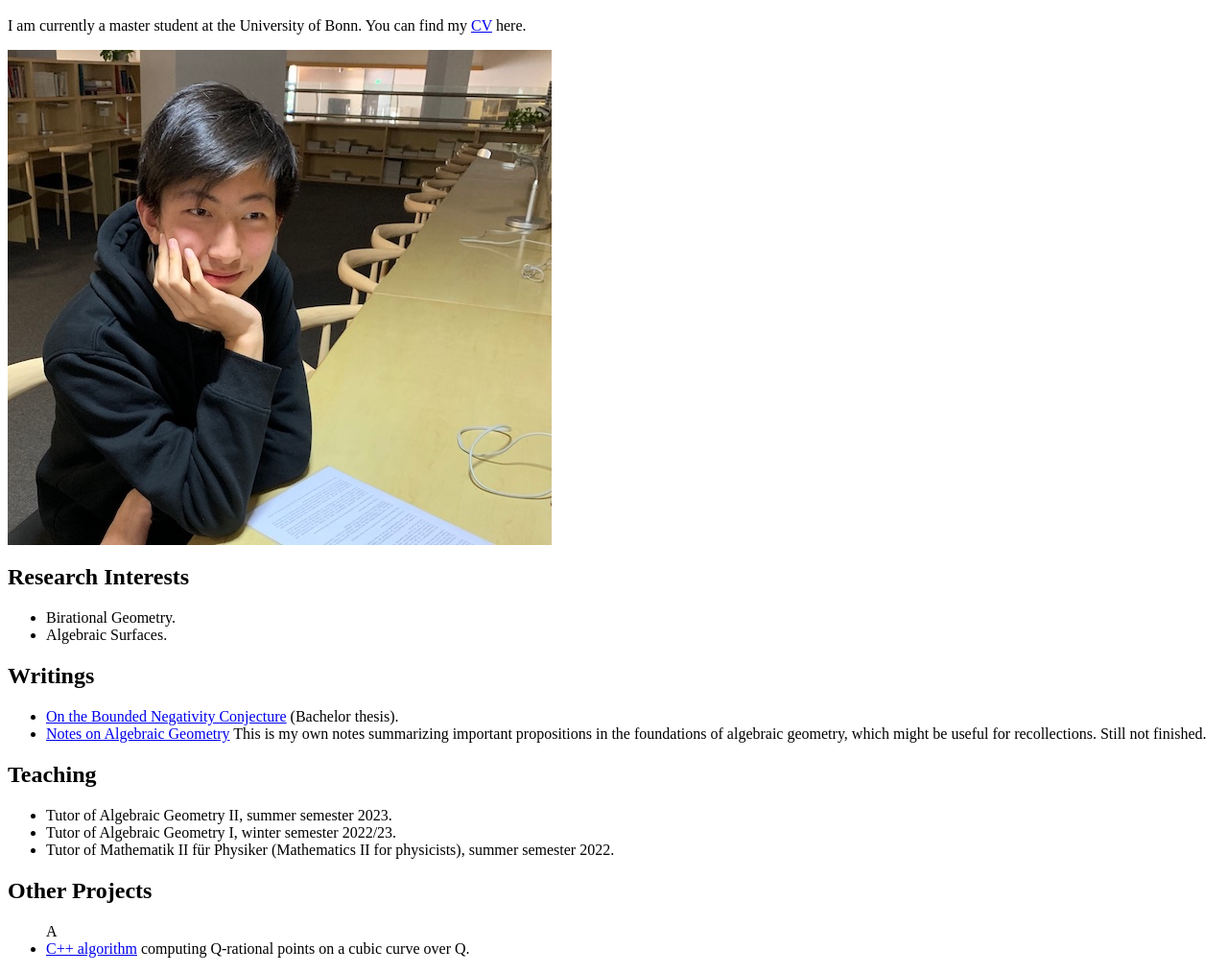
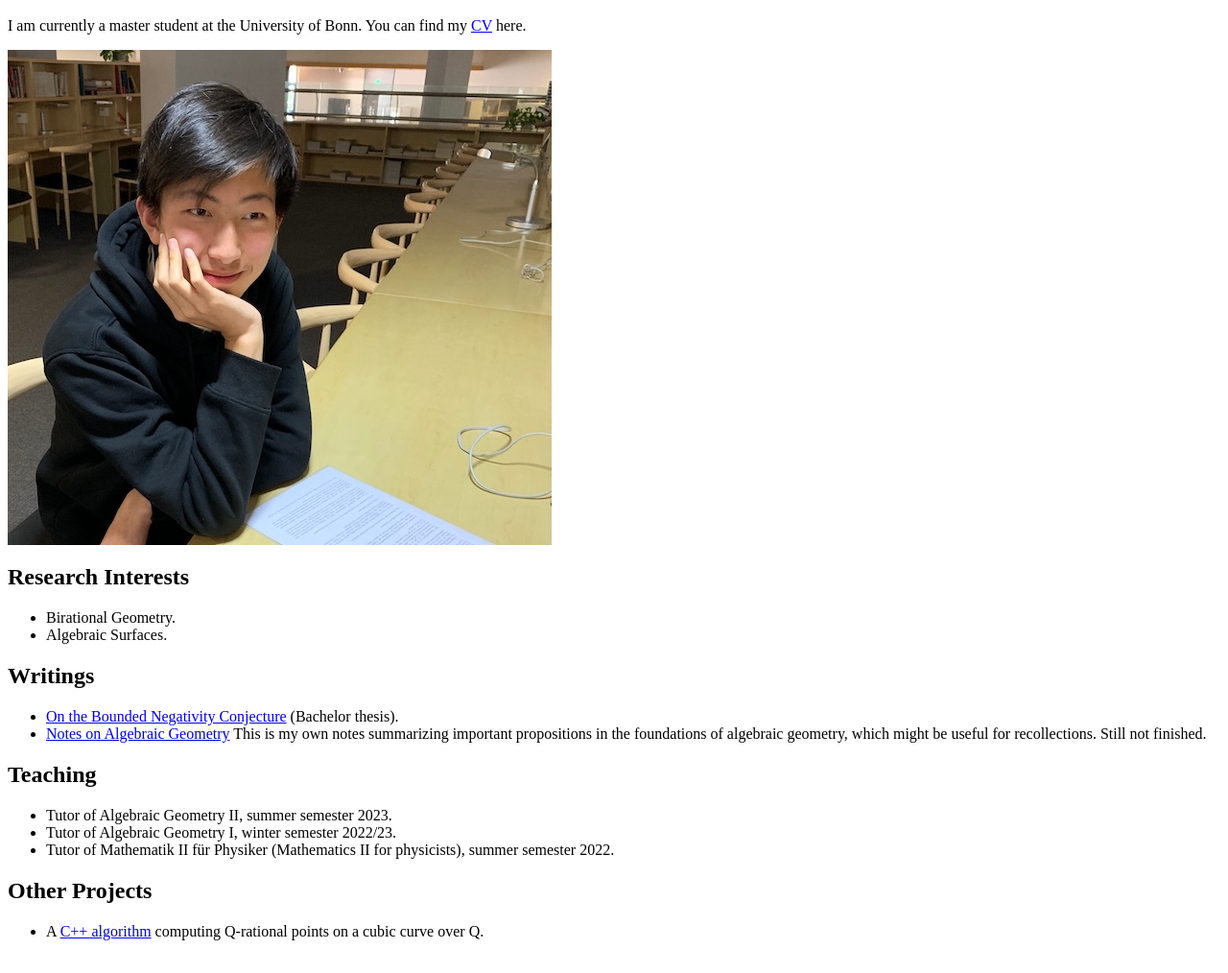
Before and after one commit to yang-zhang-math/yang-zhang-math.github.io, a plain HTML site: page index.html in a window 1280 px wide. Shown: the part 48-1062 px from the top of the page at 96% size. Drawn offline with Linux system fonts and the light colour scheme.

Commit message:
Update index.html

```diff
--- a/index.html
+++ b/index.html
@@ -30,4 +30,4 @@
 <h2>Other Projects</h2>
 
 <ul>
-	 A <li><a href="https://github.com/yang-zhang-math/rational_points_on_EC" target="_blank">C++ algorithm</a> computing Q-rational points on a cubic curve over Q.
+	 <li>A <a href="https://github.com/yang-zhang-math/rational_points_on_EC" target="_blank">C++ algorithm</a> computing Q-rational points on a cubic curve over Q.
```
